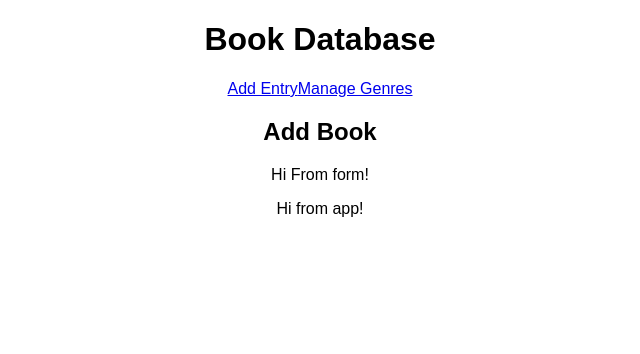
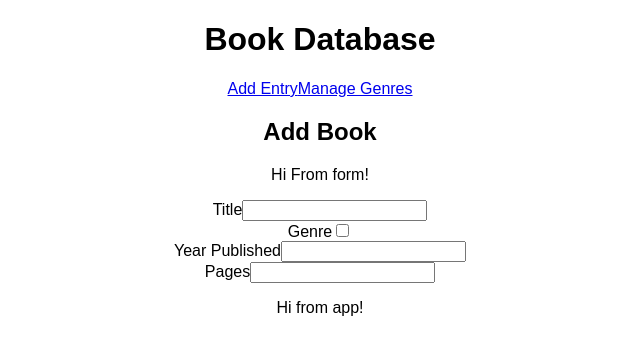
Before and after one commit to sdeda1us/book-manager, a React (Create React App) app: page /#/ in a window 1280 px wide. Shown: the top 354 px of the page, without its empty margins (320-960 px from the left). Built offline with nearby package versions, Linux system fonts and the light colour scheme.

Commit message:
form render basic setup working

```diff
--- a/src/components/AddBook/AddBook.js
+++ b/src/components/AddBook/AddBook.js
@@ -2,10 +2,21 @@ import React from 'react';
 import Form from '../Form/Form';
 
 export default function AddBook () {
+
+    const formData =
+        [
+            {size: "100%", type: "text", label: "Title"},
+            {size: "25%", type: "checkbox", label: "Genre" },
+            {size: "25%", type: "text", label: "Year Published"},
+            {size: "25%", type: "text", label: "Pages"}
+        ];
+
+        //add style objects for fields
+
     return (
         <div className="book-form">
             <h2>Add Book</h2>
-            <Form />
+            <Form formData={formData}/>
         </div>
     )
 }
--- a/src/components/Form/Form.js
+++ b/src/components/Form/Form.js
@@ -2,10 +2,16 @@ import React from 'react';
 
 
 
-export default function Form () {
+export default function Form ({formData}) {
     return (
         <div className="form">
             <p>Hi From form!</p>
+            {JSON.stringify(formData.labels)}
+            <form>
+                {formData.map(input =>
+                    <div><label>{input.label}</label><input type={input.type}/></div>
+                    )}
+            </form>
         </div>
     )
 }
```
